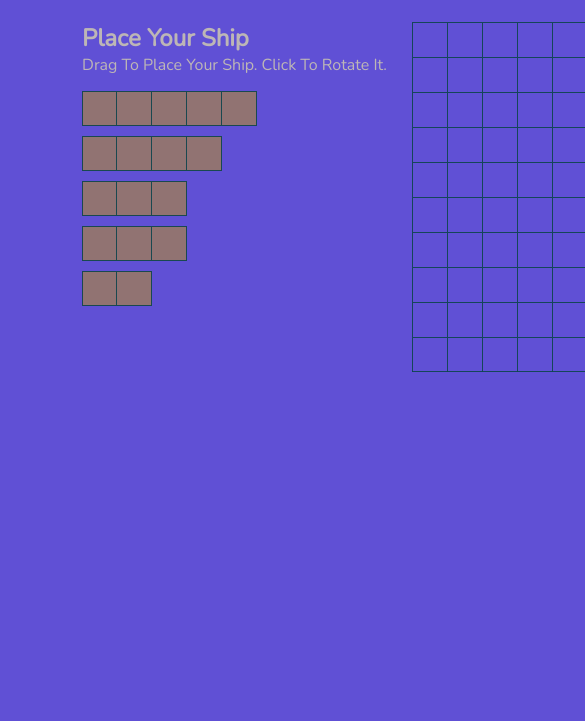
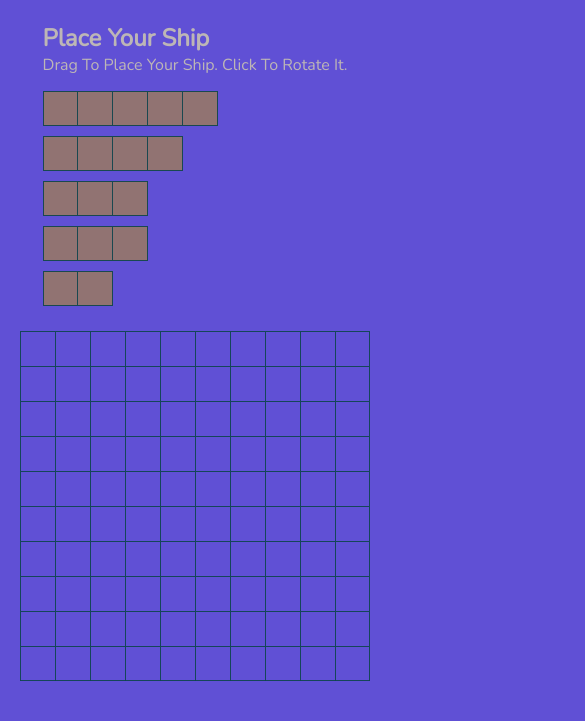
Before and after one commit to Bikesh78/battleship, a website built with webpack: page dist/index.html in a window 390 px wide. Shown: the part 135-856 px from the top of the page, 585 px wide, since content can reach past the window. Built offline with nearby package versions, Linux system fonts and the light colour scheme.

Commit message:
Fix responsive issue

```diff
--- a/src/style.scss
+++ b/src/style.scss
@@ -14,7 +14,7 @@ body {
   font-family: "Nunito", sans-serif;
   font-size: 16px;
   font-weight: 400;
-  min-width: 100vh;
+  min-height: 100vh;
   background-color: $background-color;
   color: $text-color;
 }
@@ -32,6 +32,7 @@ h4 {
   font-size: 20px;
 }
 .board-container {
+  padding: 25px 0;
   display: flex;
   gap: 50px;
   flex-wrap: wrap;
```
